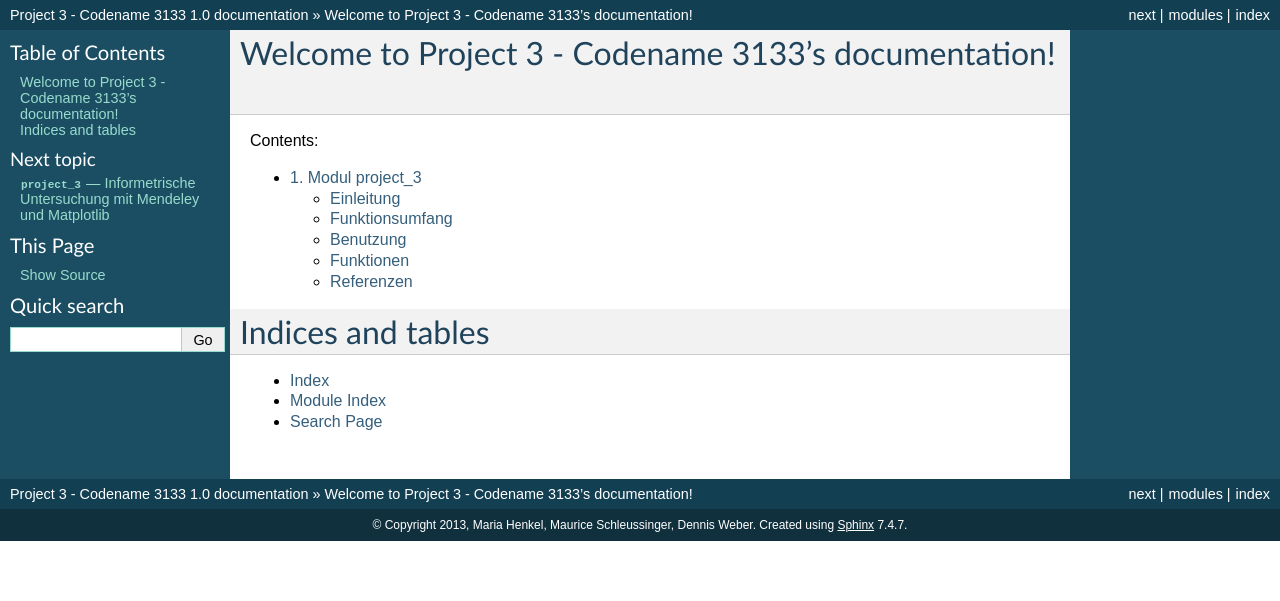
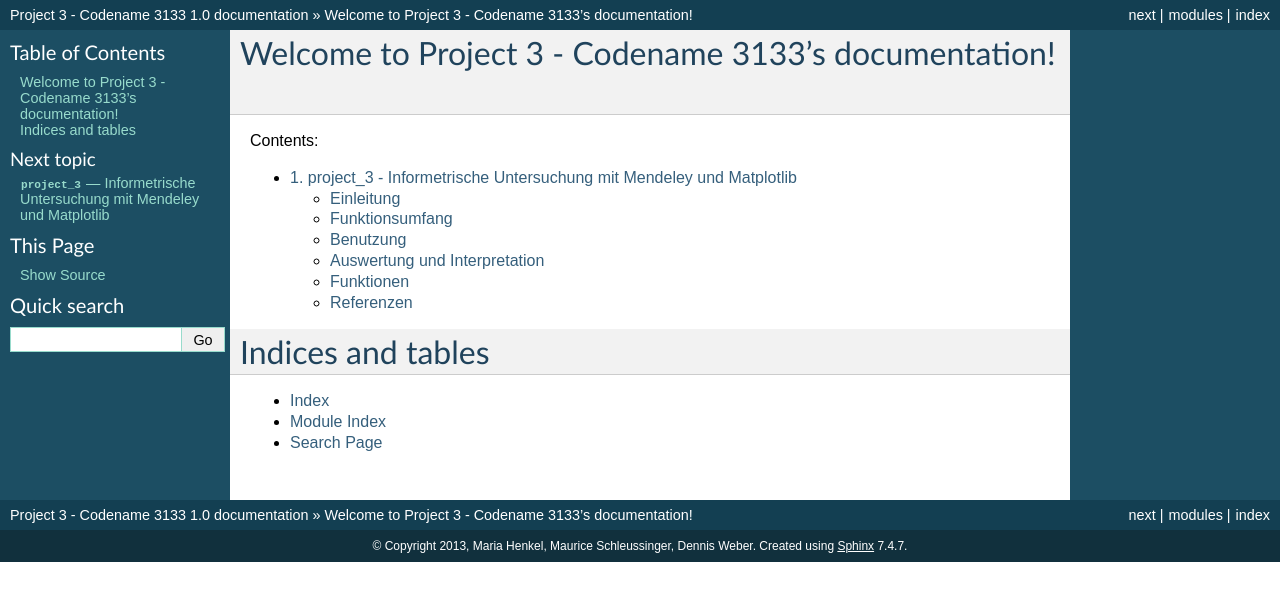
Before and after one commit to mahen2/projektdrei, a Sphinx documentation site: the page built from docs/index.rst, in a window 1280 px wide. Shown: the top 601 px of the page. Built offline with Sphinx 7.4.7, drawn with Linux system fonts in a browser that asks for light colours.

Commit message:
Update documentation

```diff
--- a/docs/index.rst
+++ b/docs/index.rst
@@ -11,7 +11,7 @@ Contents:
 .. toctree::
    :maxdepth: 2
 
-   1. Modul project_3 <project_3.rst>
+   1. project_3 - Informetrische Untersuchung mit Mendeley und Matplotlib <project_3.rst>
 
 
 
```
Also changed, not shown: docs/project_3.rst (+8 -3 lines), 18 other files.
